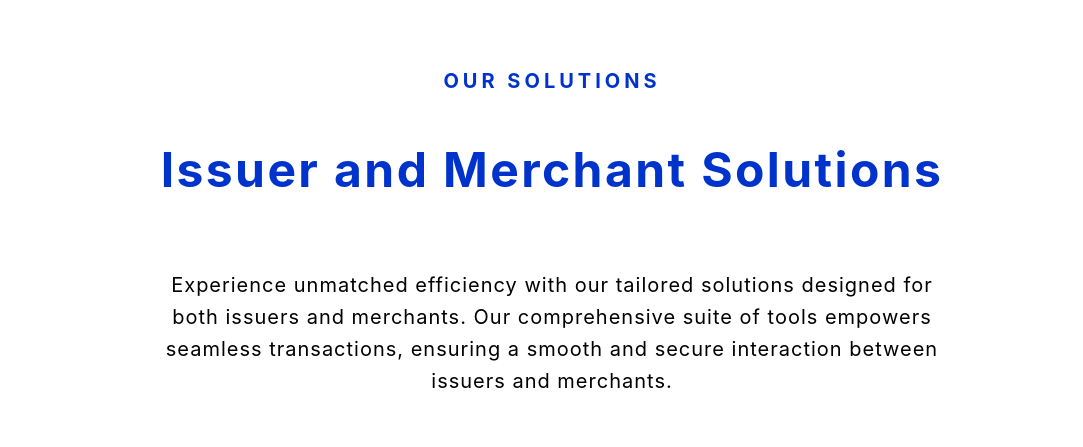
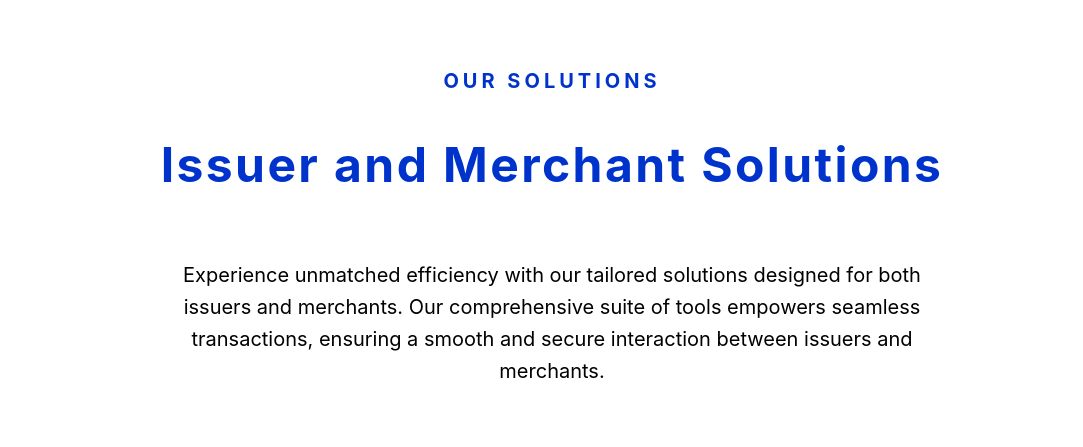
Before and after one commit to KrishnaSaiChaitanya/vrezolve, a React (Create React App) app: page / in a window 1280 px wide. Shown: the part 900-1347 px from the top of the page, without its empty margins (88-1171 px from the left). Built offline with nearby package versions, Linux system fonts and the light colour scheme.

Commit message:
Updated font size

```diff
--- a/src/pages/Home.js
+++ b/src/pages/Home.js
@@ -20,11 +20,11 @@ function Home() {
                 OUR SOLUTIONS
               </div>
               {/* <div className="mt-3 h-[3px] max-w-full mx-auto bg-[#0033cc] w-[179px]" /> */}
-              <header className="mt-6 text-5xl font-bold text-center text-[#0033cc] leading-[70px] tracking-[2.4px] w-[951px]  max-md:mt-10 max-md:max-w-full max-md:text-4xl max-md:leading-[64px]">
+              <header className="mt-6 text-5xl font-bold text-center text-[#0033cc] leading-[60px] tracking-[2.4px] w-[951px]  max-md:mt-10 max-md:max-w-full max-md:text-4xl max-md:leading-[64px]">
                 <span className="">Issuer and Merchant Solutions</span>{" "}
               </header>
 
-              <p className="mt-16 text-xl tracking-wider leading-8 text-center text-black w-[775px] max-md:mt-10 max-md:max-w-full">
+              <p className="mt-16 text-xl  leading-8 text-center text-black w-[775px] max-md:mt-10 max-md:max-w-full">
                 Experience unmatched efficiency with our tailored solutions
                 designed for both issuers and merchants. Our comprehensive suite
                 of tools empowers seamless transactions, ensuring a smooth and
```
